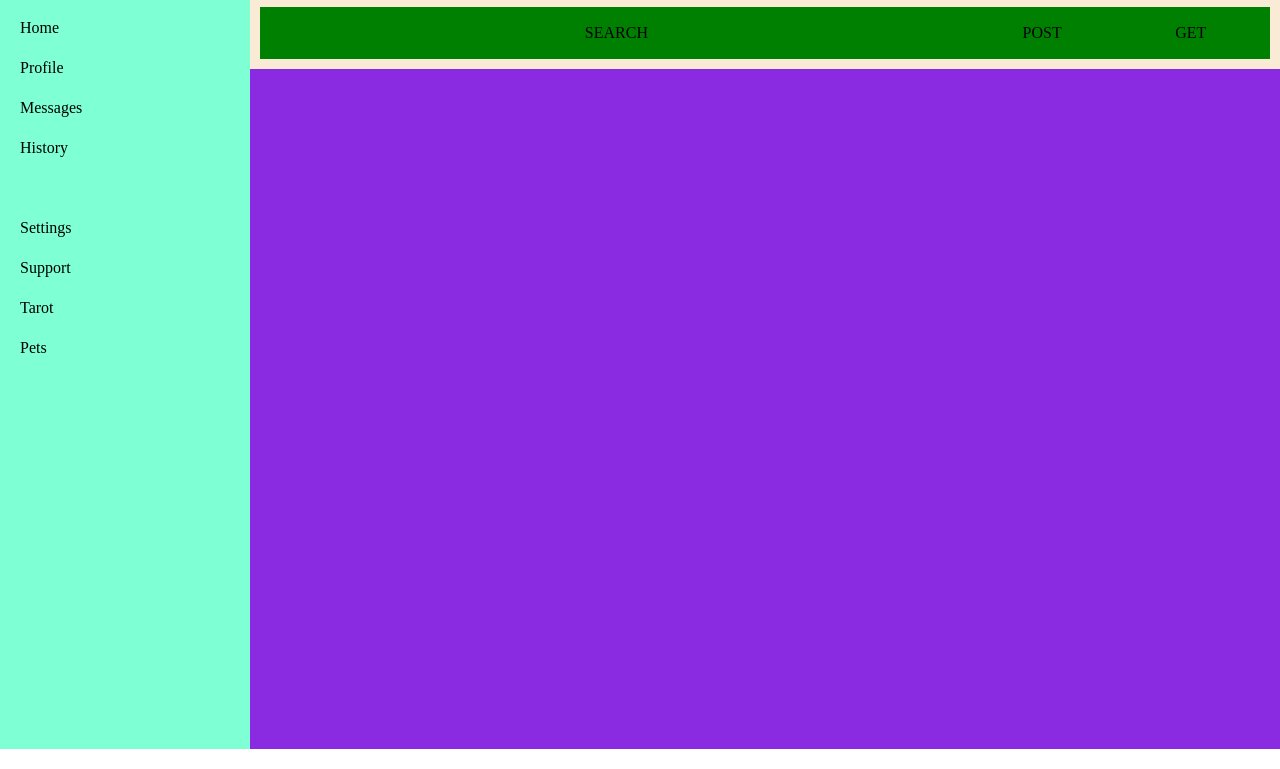
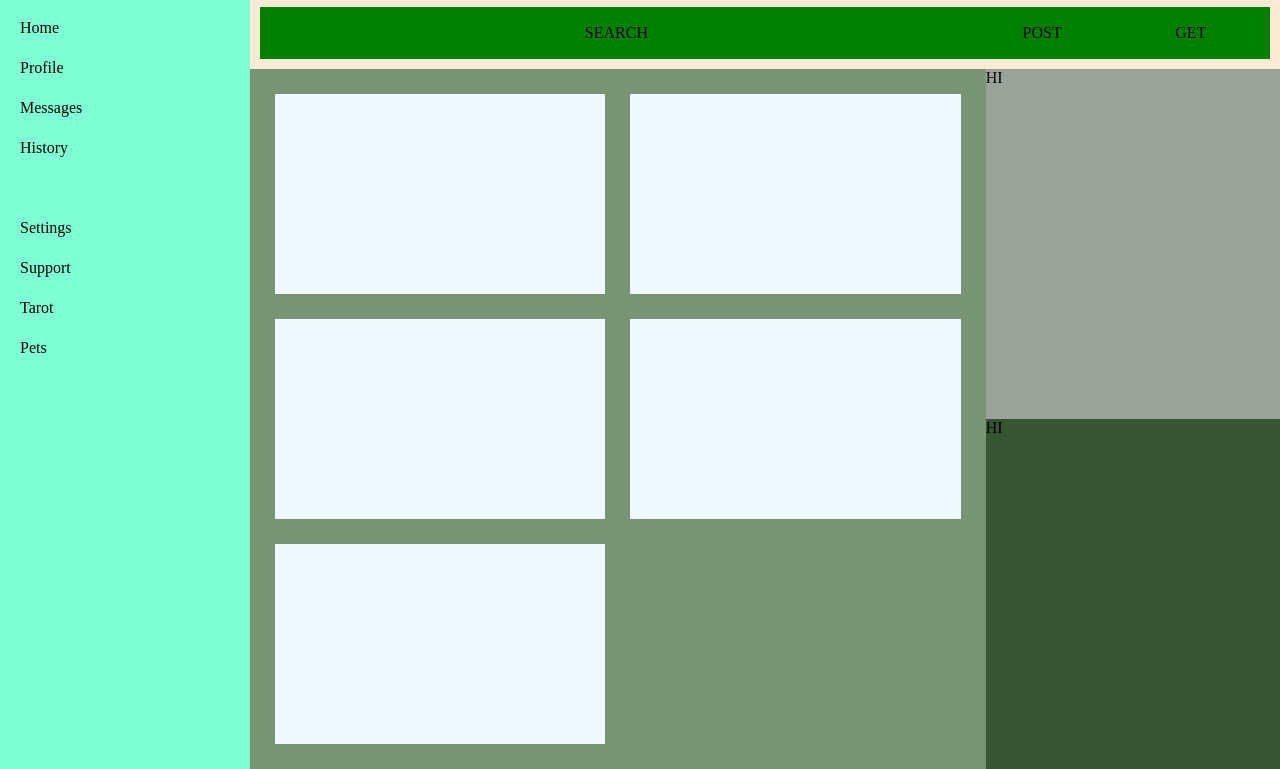
Before and after one commit to samuelpeoples/admin-dashboard, a website: page index.html in a window 1280 px wide. Shown: the part 51-820 px from the top of the page. Drawn offline with nearby package versions, Linux system fonts and the light colour scheme.

Commit message:
Added content cards and announcements+trending

```diff
--- a/index.html
+++ b/index.html
@@ -48,8 +48,12 @@
 				<section class="card"></section>
 				<section class="card"></section>
 			</div>
-			<article class="announcements"></article>
-			<article class="trending"></article>
+			<article class="announcements">
+				HI
+			</article>
+			<article class="trending">
+				HI
+			</article>
 		</main>
 
 	</body>
--- a/style.css
+++ b/style.css
@@ -1,9 +1,10 @@
 @import url("node_modules/normalize.css/normalize.css");
 
-html, body{
+html,
+body {
 	height: 100%;
 }
-body{
+body {
 	display: grid;
 	grid-template-columns: clamp(175px, 35%, 250px) 1fr;
 	grid-template-rows: 120px 1fr;
@@ -12,21 +13,21 @@ body{
 header {
 	background-color: antiquewhite;
 	display: grid;
-    grid-template-rows: .7fr 1fr;
+	grid-template-rows: 0.7fr 1fr;
 	gap: 10px;
 	padding: 10px;
 }
 
-.header-content{
+.header-content {
 	background-color: green;
 	display: grid;
-    grid-template-columns: 1fr .2fr .2fr;
+	grid-template-columns: 1fr 0.2fr 0.2fr;
 	gap: 10px;
 	padding: 10px;
 	place-items: center;
 }
 
-.sidebar{
+.sidebar {
 	background-color: aquamarine;
 	grid-row: 1/3;
 
@@ -35,7 +36,7 @@ header {
 	padding: 10px;
 }
 
-.sidebar-content{
+.sidebar-content {
 	background-color: aquamarine;
 	grid-row: 1/3;
 	display: grid;
@@ -44,6 +45,34 @@ header {
 	padding: 10px;
 }
 
-main{
-    background-color: blueviolet;
+main {
+	background-color: rgb(120, 148, 115);
 }
+
+.hero{
+	display: grid;
+    grid-template-columns: 1fr .4fr;
+}
+
+.main-content {
+	display: grid;
+	grid-template-columns: repeat(auto-fill, minmax(250px, 1fr));
+    grid-auto-flow: row;
+	gap: 25px;
+	padding: 25px;
+    grid-row: 1/3;
+}
+
+.main-content > * {
+	height: 200px;
+	background-color: aliceblue;
+}
+
+.announcements{
+    background-color: rgb(154, 163, 153);
+
+}
+.trending{
+    background-color: rgb(55, 85, 50);
+
+}
```
Lines whose indentation alone changed are shown as unchanged.
